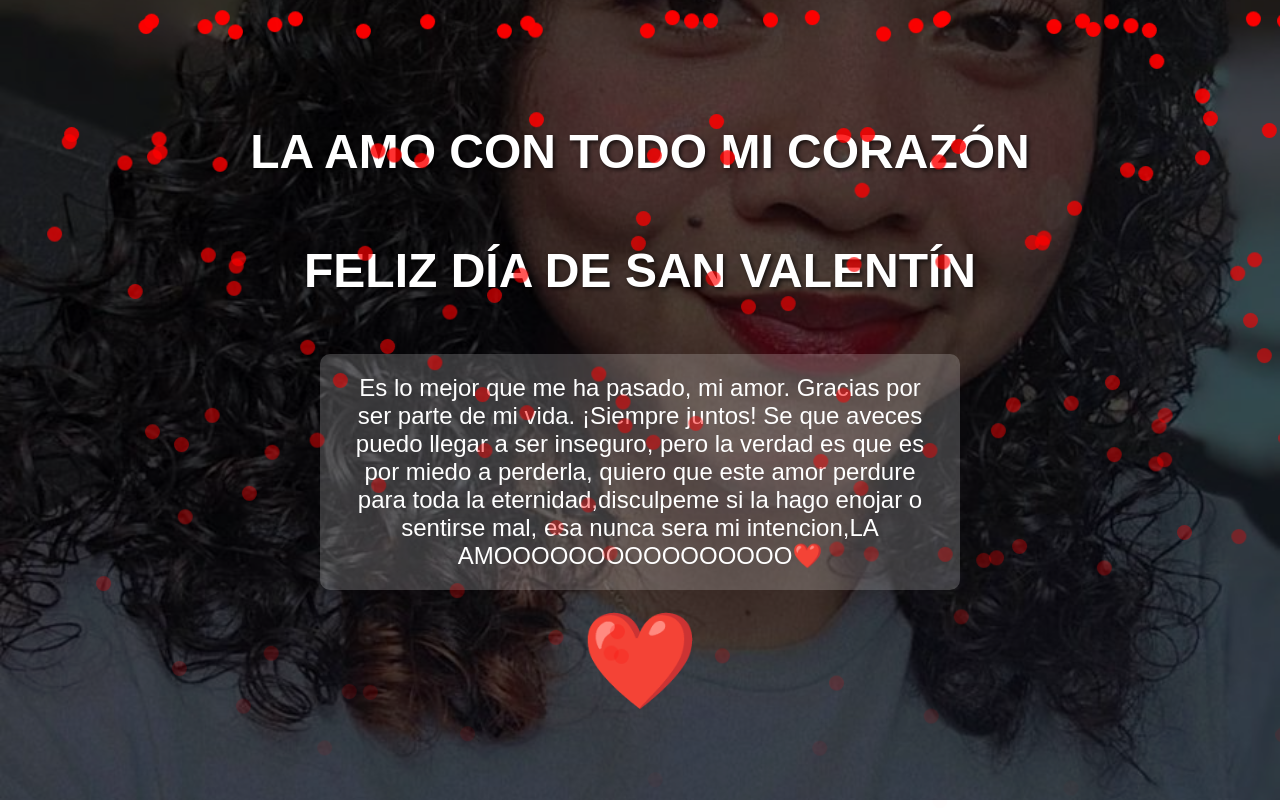
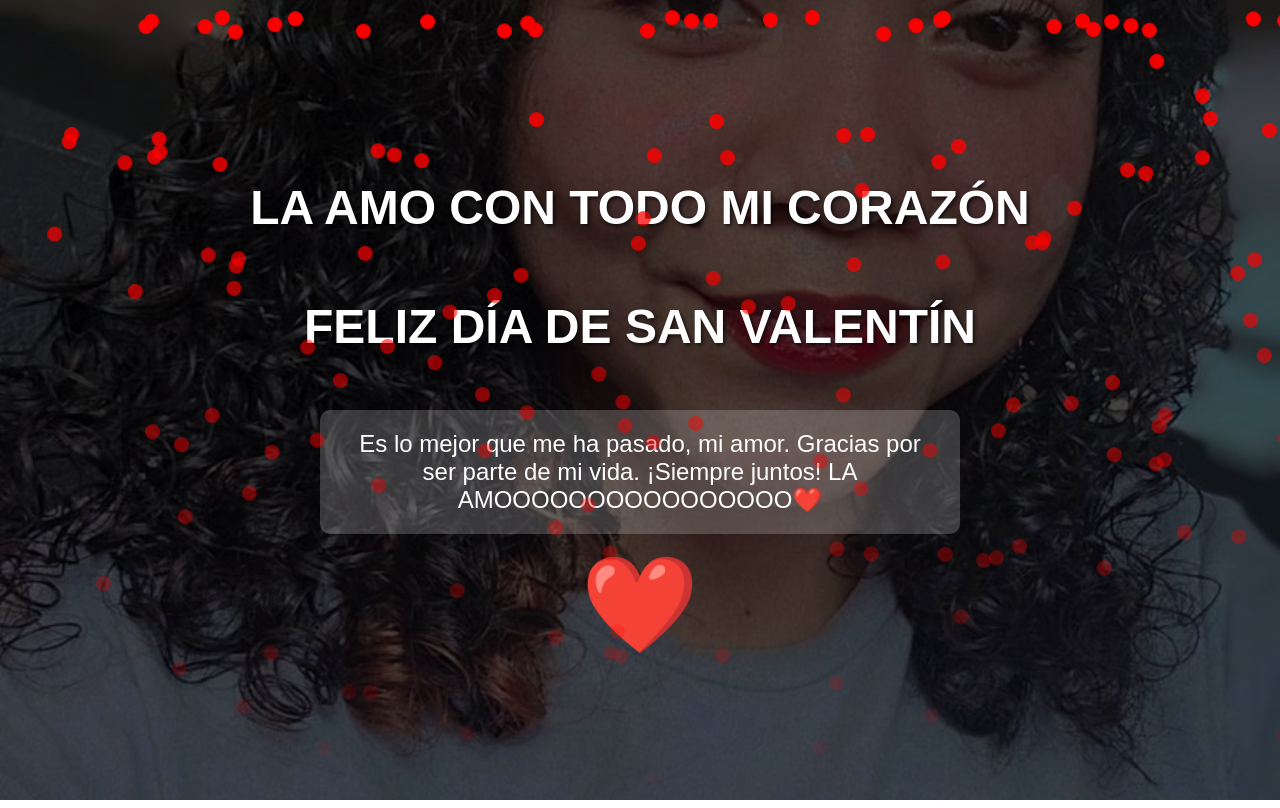
Before and after one commit to dme2002/San_Valentin, a plain HTML site: page index.html in a window 1280 px wide. Shown: the top 808 px of the page. Drawn offline with Linux system fonts and the light colour scheme.

Commit message:
Update index.html

```diff
--- a/index.html
+++ b/index.html
@@ -92,9 +92,7 @@
         <h1>LA AMO CON TODO MI CORAZÓN</h1>
         <h1>FELIZ DÍA DE SAN VALENTÍN</h1>
         <p>Es lo mejor que me ha pasado, mi amor. Gracias por ser parte de mi vida. ¡Siempre juntos!
-            Se que aveces puedo llegar a ser inseguro, pero la verdad es que es por miedo a perderla,
-            quiero que este amor perdure para toda la eternidad,disculpeme si la hago enojar o sentirse
-            mal, esa nunca sera mi intencion,LA AMOOOOOOOOOOOOOOOO❤️</p>
+            LA AMOOOOOOOOOOOOOOOO❤️</p>
         <div class="heart">❤️</div>
     </div>
     <script>
```
